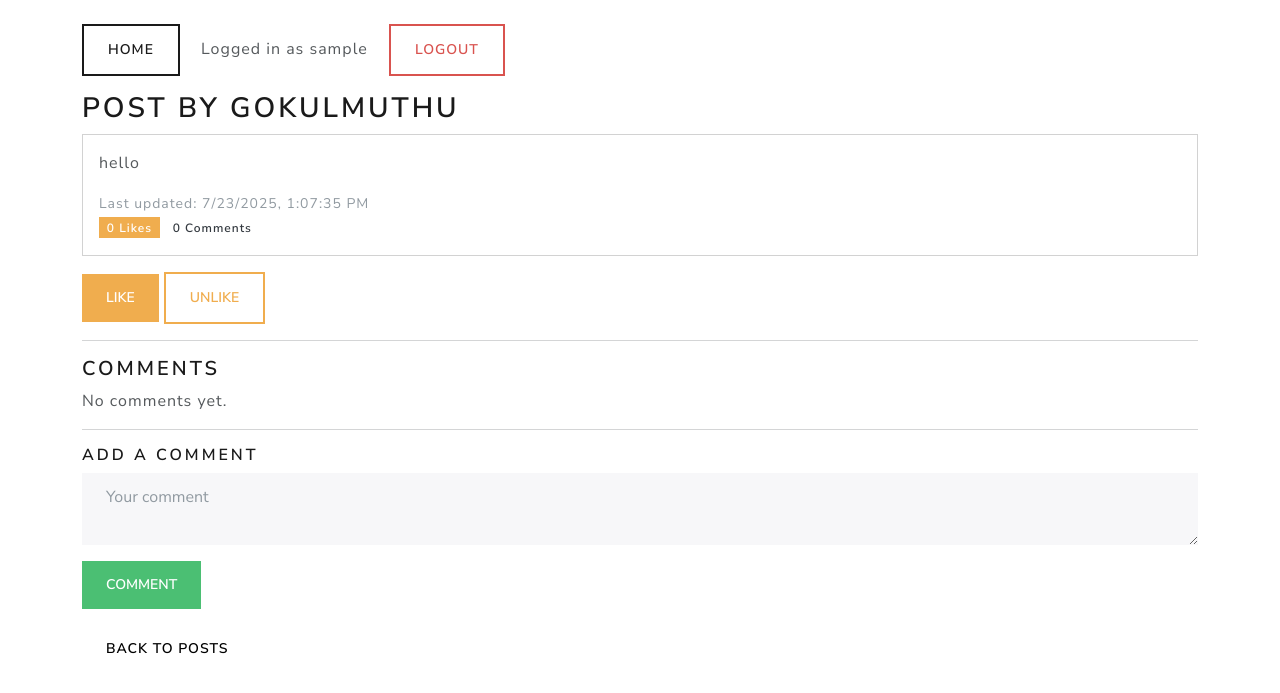
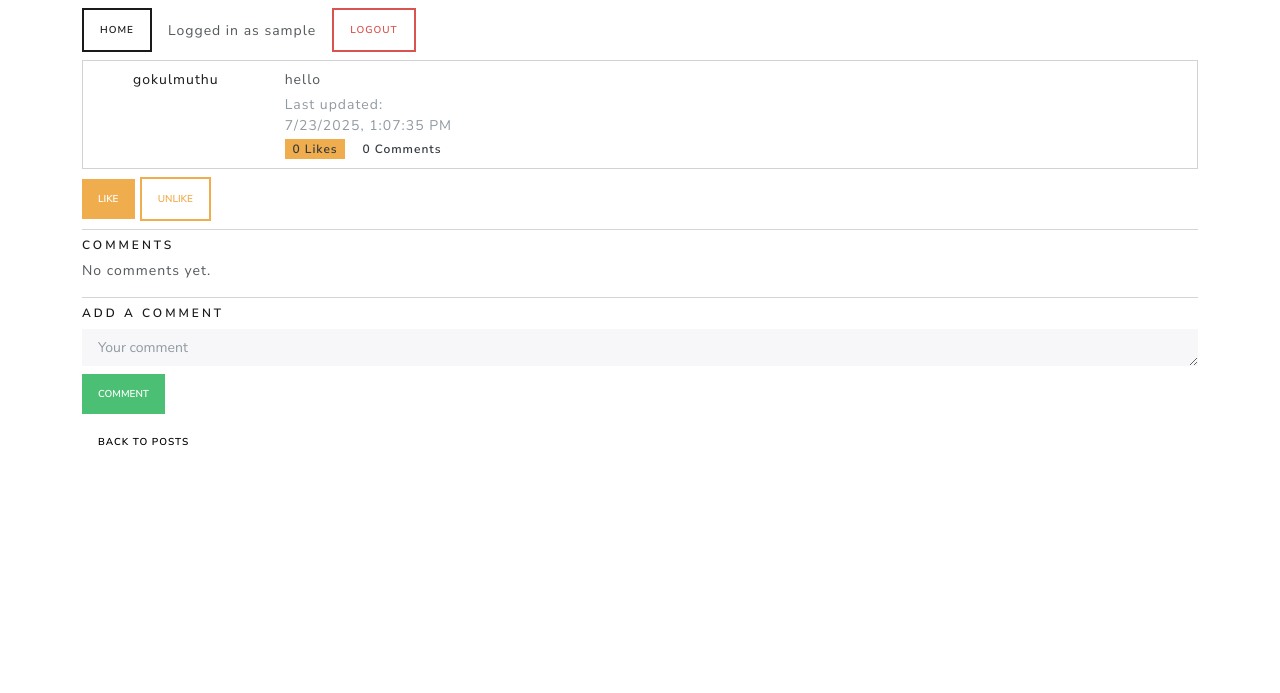
Before and after one commit to gokulmuthu-n/learn, a Flask app: page /post/1 in a window 1280 px wide. Shown: the top 693 px of the page. Run offline with Flask 3, Linux system fonts and the light colour scheme; the visitor is signed in with stand-in values (Sample User, id 1); some libraries are stand-ins or nearby versions.

Commit message:
Refactor UI: compact layout, author left column, actions right column for posts and comments

```diff
--- a/app/templates/post_detail.html
+++ b/app/templates/post_detail.html
@@ -18,63 +18,75 @@
     </script>
 </head>
 <body>
-<div class="container mt-4">
-    <nav class="mb-3">
-        <a href="{{ url_for('index') }}" class="btn btn-outline-primary">Home</a>
-        <span class="ms-3">Logged in as <strong>{{ username }}</strong></span>
-        <a href="{{ url_for('logout') }}" class="btn btn-outline-danger ms-3">Logout</a>
+<div class="container mt-2">
+    <nav class="mb-2 d-flex align-items-center" style="gap: 0.5rem;">
+        <a href="{{ url_for('index') }}" class="btn btn-outline-primary btn-sm">Home</a>
+        <span class="ms-2 small">Logged in as <strong>{{ username }}</strong></span>
+        <a href="{{ url_for('logout') }}" class="btn btn-outline-danger btn-sm ms-2">Logout</a>
     </nav>
-    <h2 class="text-primary">Post by <span class="username">{{ post.username }}</span></h2>
-    <div class="card mb-3">
-        <div class="card-body">
-            <p class="card-text">{{ post.content }}</p>
-            <small class="text-muted">Last updated: <span class="localtime" data-utc="{{ (post.last_updated or post.created_at).strftime('%Y-%m-%dT%H:%M:%S') }}"></span></small>
-            <br>
-            <span class="badge bg-warning">{{ post.likes|length }} Likes</span>
-            <span class="badge bg-secondary">{{ post.comments|length }} Comments</span>
+    <div class="card mb-2">
+        <div class="row g-0">
+            <div class="col-2 d-flex flex-column align-items-center justify-content-start pt-2">
+                <span class="username small text-primary">{{ post.username }}</span>
+            </div>
+            <div class="col-10">
+                <div class="card-body py-2 px-3">
+                    <p class="card-text mb-1 small">{{ post.content }}</p>
+                    <small class="text-muted d-block">Last updated:</small>
+                    <span class="localtime text-muted small d-block" data-utc="{{ (post.last_updated or post.created_at).strftime('%Y-%m-%dT%H:%M:%S') }}"></span>
+                    <span class="badge bg-warning text-dark me-1">{{ post.likes|length }} Likes</span>
+                    <span class="badge bg-secondary">{{ post.comments|length }} Comments</span>
+                </div>
+            </div>
         </div>
     </div>
     <form method="post" action="{{ url_for('like_post', post_id=post.id) }}" class="d-inline">
-        <button type="submit" class="btn btn-warning">Like</button>
+        <button type="submit" class="btn btn-warning btn-sm">Like</button>
     </form>
     <form method="post" action="{{ url_for('unlike_post', post_id=post.id) }}" class="d-inline">
-        <button type="submit" class="btn btn-outline-warning">Unlike</button>
+        <button type="submit" class="btn btn-outline-warning btn-sm">Unlike</button>
     </form>
     {% if username == post.username %}
-        <a href="{{ url_for('edit_post', post_id=post.id) }}" class="btn btn-info">Edit</a>
+        <a href="{{ url_for('edit_post', post_id=post.id) }}" class="btn btn-info btn-sm">Edit</a>
         <form method="post" action="{{ url_for('delete_post', post_id=post.id) }}" class="d-inline">
-            <button type="submit" class="btn btn-danger">Delete</button>
+            <button type="submit" class="btn btn-danger btn-sm">Delete</button>
         </form>
     {% endif %}
-    <hr>
-    <h4>Comments</h4>
+    <hr class="my-2">
+    <h6 class="mb-2">Comments</h6>
     {% for comment in comments %}
-    <div class="card mb-2">
-        <div class="card-body">
-            <span class="username">{{ comment.username }}</span>: {{ comment.content }}
-            <small class="text-muted">Last updated: <span class="localtime" data-utc="{{ (comment.last_updated or comment.created_at).strftime('%Y-%m-%dT%H:%M:%S') }}"></span></small>
-            <br>
-            {% if username == comment.username %}
-                <a href="{{ url_for('edit_comment', comment_id=comment.id) }}" class="btn btn-sm btn-outline-info">Edit</a>
-                <form method="post" action="{{ url_for('delete_comment', comment_id=comment.id) }}" class="d-inline">
-                    <button type="submit" class="btn btn-sm btn-outline-danger">Delete</button>
-                </form>
-            {% endif %}
+    <div class="card mb-1">
+        <div class="row g-0">
+            <div class="col-2 d-flex flex-column align-items-center justify-content-start pt-2">
+                <span class="username small text-primary">{{ comment.username }}</span>
+            </div>
+            <div class="col-10">
+                <div class="card-body py-2 px-3">
+                    <span class="small">{{ comment.content }}</span>
+                    <small class="text-muted d-block">Last updated:</small>
+                    <span class="localtime text-muted small d-block" data-utc="{{ (comment.last_updated or comment.created_at).strftime('%Y-%m-%dT%H:%M:%S') }}"></span>
+                    {% if username == comment.username %}
+                        <a href="{{ url_for('edit_comment', comment_id=comment.id) }}" class="btn btn-sm btn-outline-info btn-xs">Edit</a>
+                        <form method="post" action="{{ url_for('delete_comment', comment_id=comment.id) }}" class="d-inline">
+                            <button type="submit" class="btn btn-sm btn-outline-danger btn-xs">Delete</button>
+                        </form>
+                    {% endif %}
+                </div>
+            </div>
         </div>
     </div>
     {% else %}
-    <p>No comments yet.</p>
+    <p class="small">No comments yet.</p>
     {% endfor %}
-    <hr>
-    <h5>Add a Comment</h5>
+    <hr class="my-2">
+    <h6>Add a Comment</h6>
     <form method="post" action="{{ url_for('add_comment', post_id=post.id) }}">
-        <!-- Username is shown at the top, not needed here -->
-        <div class="mb-3">
-            <textarea class="form-control" name="content" rows="2" placeholder="Your comment" required></textarea>
+        <div class="mb-2">
+            <textarea class="form-control form-control-sm" name="content" rows="1" placeholder="Your comment" required></textarea>
         </div>
-        <button type="submit" class="btn btn-success">Comment</button>
+        <button type="submit" class="btn btn-success btn-sm">Comment</button>
     </form>
-    <a href="{{ url_for('index') }}" class="btn btn-secondary mt-3">Back to Posts</a>
+    <a href="{{ url_for('index') }}" class="btn btn-secondary btn-sm mt-2">Back to Posts</a>
 </div>
 </body>
 </html>
```
Also changed, not shown: app/templates/index.html (+25 -17 lines).
